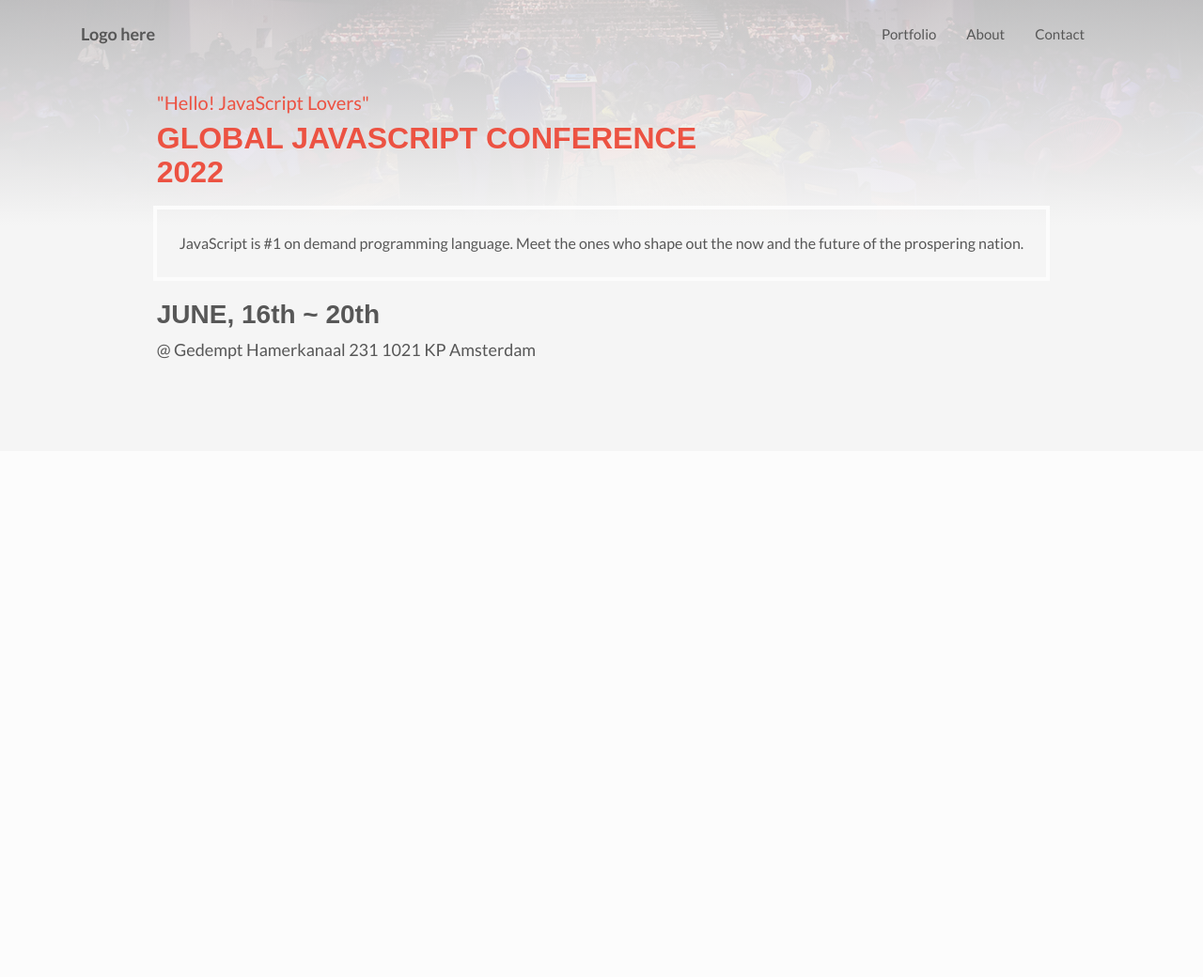
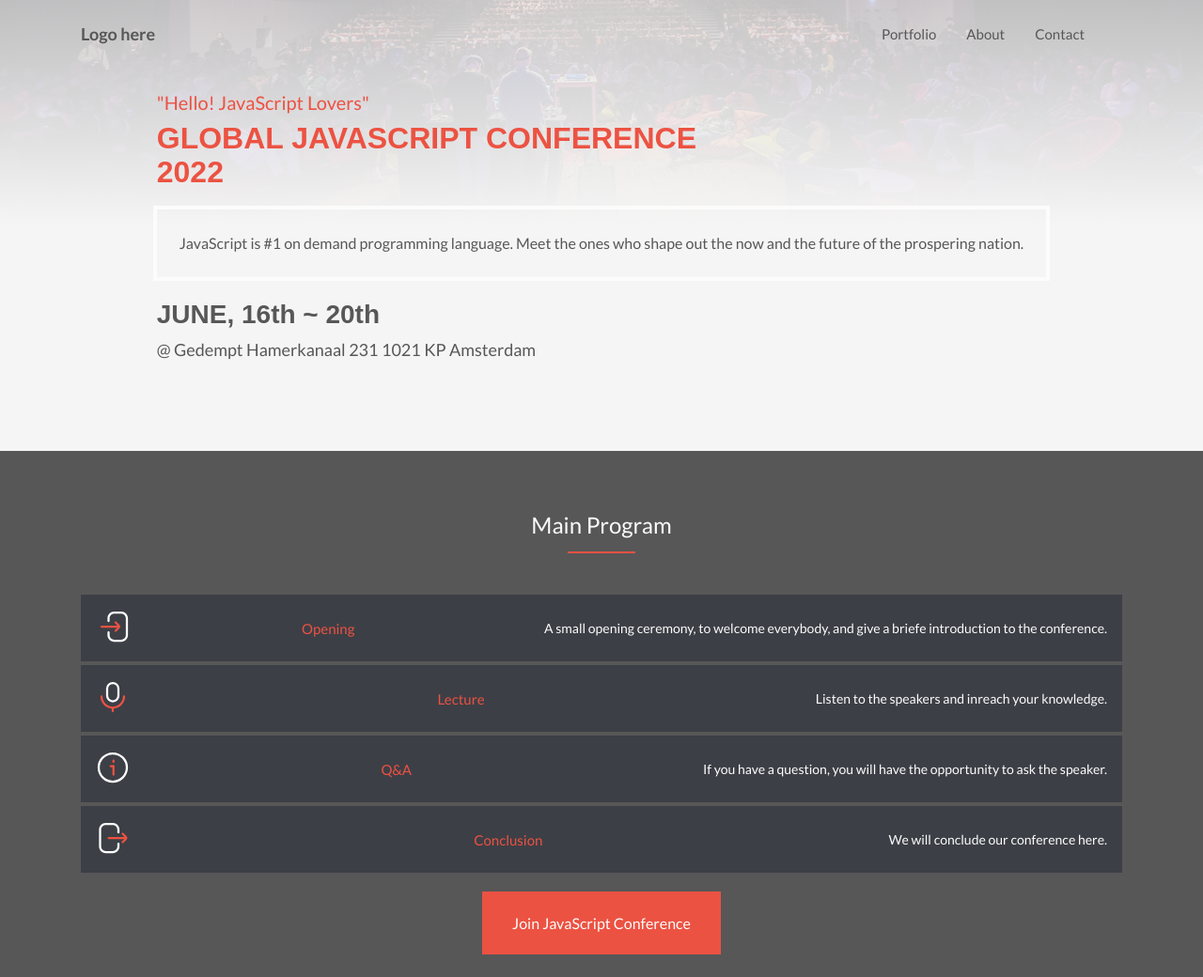
Before and after one commit to teckim/js-conference, a website: page src/index.html in a window 1280 px wide. Shown: the whole page at 94% size. Before the commit the page ends 800 px from the top, so only its background shows below. Drawn offline with Linux system fonts and the light colour scheme; a web font is replaced by a local one.

Commit message:
Add program section

```diff
--- /dev/null
+++ b/src/css/components/program.css
@@ -0,0 +1,28 @@
+.program {
+  padding: 40px 0;
+  text-align: left;
+}
+
+.program .program__card {
+  display: flex;
+  justify-content: space-between;
+  align-items: center;
+  column-gap: 12px;
+  margin: 4px 0;
+  padding: 16px;
+  background-color: #3d3f46;
+}
+
+.program .program__card .program__card-icon img {
+  min-width: 36px;
+}
+
+.program .program__card .program__card-title {
+  min-width: 75px;
+  font-size: var(--text-sm);
+  color: var(--color-primary);
+}
+
+.program .program__card .program__card-text {
+  font-size: var(--text-xs);
+}
--- a/src/css/pages/home.css
+++ b/src/css/pages/home.css
@@ -33,3 +33,13 @@
   margin: 0 auto;
   border-bottom: 2px solid var(--color-primary);
 }
+
+.section .section__body {
+  margin: 40px 0;
+}
+
+.section .section__link {
+  padding: 24px 32px;
+  color: var(--color-white);
+  background-color: var(--color-primary);
+}
--- a/src/index.html
+++ b/src/index.html
@@ -14,6 +14,7 @@
     <link rel="stylesheet" href="./css/components/toolbar.css" />
     <link rel="stylesheet" href="./css/components/navbar.css" />
     <link rel="stylesheet" href="./css/components/event.css" />
+    <link rel="stylesheet" href="./css/components/program.css" />
     <!-- Utilities -->
     <link rel="stylesheet" href="./css/utilities/layout.css" />
     <!-- Pages -->
@@ -85,5 +86,51 @@
         </div>
       </div>
     </section>
+    <section class="section section--dark">
+      <div class="container">
+        <h2 class="section__title">Main Program</h2>
+        <div class="program">
+          <div class="program__card">
+            <div class="program__card-icon">
+              <img src="./assets/icons/login.svg" alt="Login icon" />
+            </div>
+            <div class="program__card-title">Opening</div>
+            <div class="program__card-text">
+              A small opening ceremony, to welcome everybody, and give a briefe
+              introduction to the conference.
+            </div>
+          </div>
+          <div class="program__card">
+            <div class="program__card-icon">
+              <img src="./assets/icons/speaker.svg" alt="Speaker icon" />
+            </div>
+            <div class="program__card-title">Lecture</div>
+            <div class="program__card-text">
+              Listen to the speakers and inreach your knowledge.
+            </div>
+          </div>
+          <div class="program__card">
+            <div class="program__card-icon">
+              <img src="./assets/icons/info.svg" alt="Info icon" />
+            </div>
+            <div class="program__card-title">Q&A</div>
+            <div class="program__card-text">
+              If you have a question, you will have the opportunity to ask the
+              speaker.
+            </div>
+          </div>
+          <div class="program__card">
+            <div class="program__card-icon">
+              <img src="./assets/icons/logout.svg" alt="Info icon" />
+            </div>
+            <div class="program__card-title">Conclusion</div>
+            <div class="program__card-text">
+              We will conclude our conference here.
+            </div>
+          </div>
+        </div>
+        <a class="section__link" href="/program">Join JavaScript Conference</a>
+      </div>
+    </section>
   </body>
 </html>
```
Also changed, not shown: src/assets/icons/info.svg (added), src/assets/icons/login.svg (added), src/assets/icons/logout.svg (added), src/assets/icons/speaker.svg (added).
